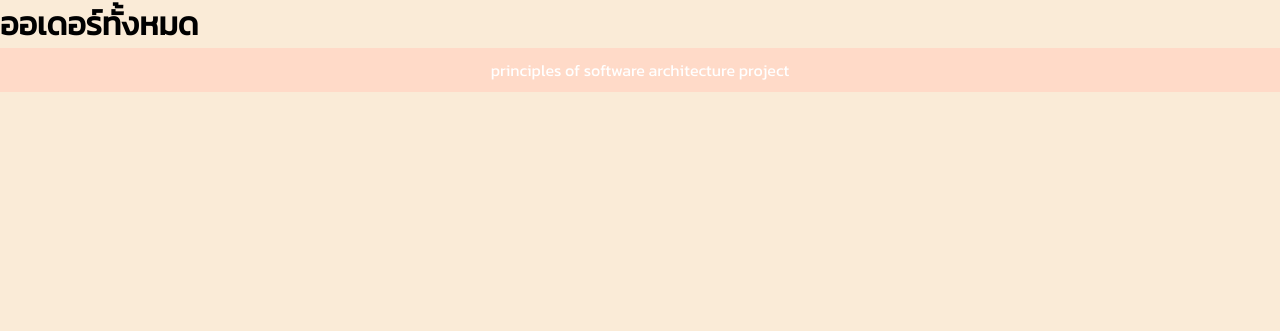
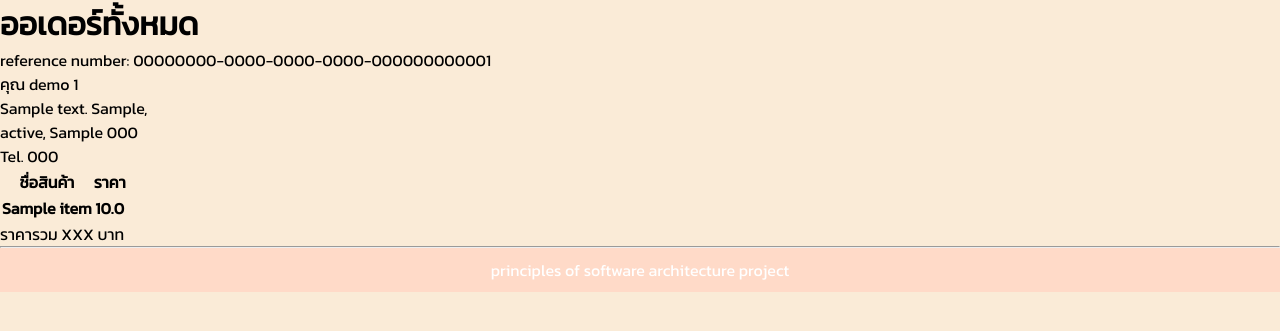
Before and after one commit to kikikrittamate/django-e-commerce, a Django app: page /shop/profile/1/order in a window 1280 px wide. Shown: the part 80-411 px from the top of the page. Run offline with Django 4.2, Linux system fonts and the light colour scheme; a user stored in the database is signed in; data comes from the database, SQL or seed files in the repository; tables that the repository leaves empty hold one stand-in row (values such as "Sample post"); lists and menus that the app fills with data are empty; parts of the project's set-up code (start-up, migrations or seed data) failed here and were passed over.

Commit message:
render order

```diff
--- a/ecommerce/templates/order.html
+++ b/ecommerce/templates/order.html
@@ -11,4 +11,36 @@
 
 {% block content %}
 <h1>ออเดอร์ทั้งหมด</h1>
+
+{% for ref, order_list in orders.items %}
+<!-- order box -->
+<div>
+    <p>reference number: {{ ref }}</p>
+    <!-- address box -->
+    <div>
+        <p>คุณ {{ order_list.0.customer.user.first_name }} {{ order_list.0.customer.user.last_name }}</p>
+        <p>{{ order_list.0.customer.address }} {{ order_list.0.customer.city }},</p>
+        <p>{{ order_list.0.customer.state }}, {{ order_list.0.customer.country }} {{ order_list.0.customer.zipcode }}</p>
+        <p>Tel. {{ order_list.0.customer.phone }}</p>
+    </div>
+    <!-- table item box-->
+    <div>
+        <table>
+            <tr>
+                <th>ชื่อสินค้า</th>
+                <th>ราคา</th>
+            </tr>
+            {% for order in order_list %}
+            <tr>
+                <th>{{ order.item }}</th>
+                <th>{{ order.item.price }}</th>
+            </tr>
+            {% endfor %}
+        </table>
+        <p>ราคารวม XXX บาท</p>
+    </div>
+</div>
+<hr />
+{% endfor %}
+
 {% endblock %}
--- a/ecommerce/views/shop.py
+++ b/ecommerce/views/shop.py
@@ -133,4 +133,13 @@ def shop_order(request, shop_id):
     # get order by shop id
     order = Order.objects.filter(item__shop__owner_id=shop_id).order_by('-timestamp')
     # TODO: render ordered by timestamp and separate by ref number
-    return render(request, 'order.html', { 'shop': shop })
+    order_dict = {}
+    for o in order:
+        # check ref number
+        try:
+            _ = order_dict[o.ref]
+        except KeyError:
+            order_dict[o.ref] = []
+        order_dict[o.ref].append(o)
+    print(order_dict)
+    return render(request, 'order.html', { 'orders': order_dict })
```
